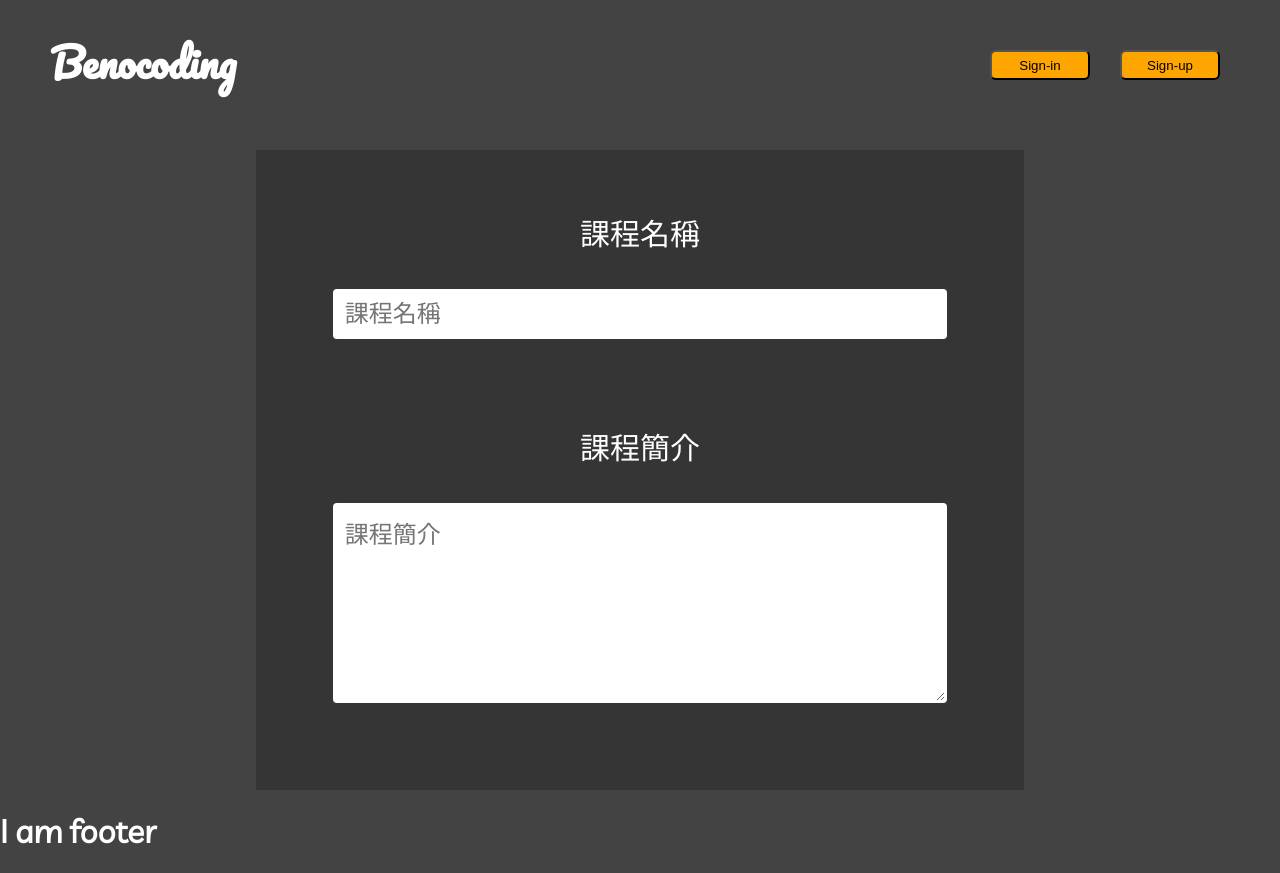
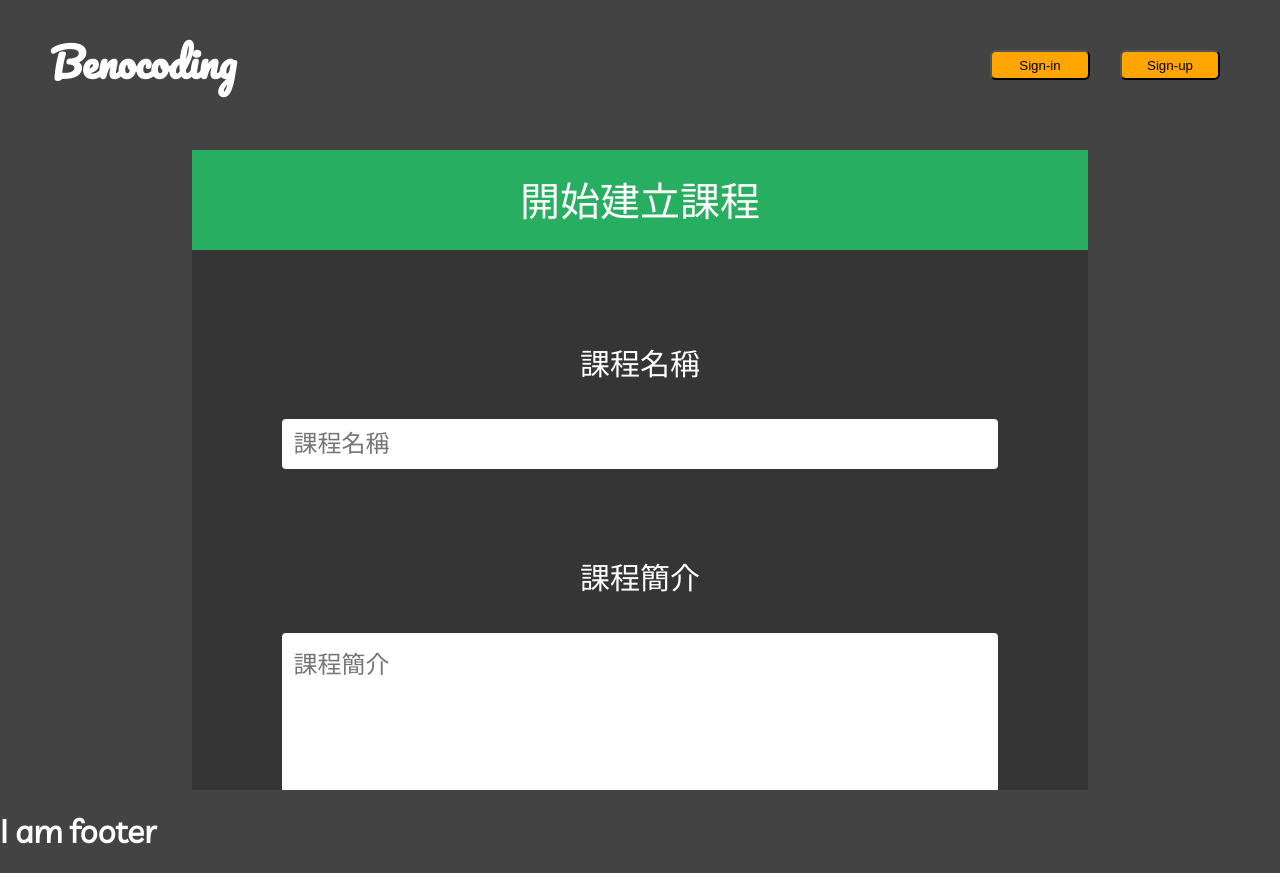
Before and after one commit to samfang9527/Benocoding-React, a React (Create React App) app in the folder benocoding/: page /create in a window 1280 px wide. Built offline with nearby package versions, Linux system fonts and the light colour scheme; no server answers.

Commit message:
complete basic create class page

```diff
--- a/benocoding/package.json
+++ b/benocoding/package.json
@@ -14,6 +14,7 @@
     "react-router": "^6.10.0",
     "react-router-dom": "^6.10.0",
     "react-scripts": "5.0.1",
+    "react-spinners": "^0.13.8",
     "socket.io-client": "^4.6.1",
     "styled-components": "^5.3.9",
     "web-vitals": "^2.1.4"
--- a/benocoding/src/pages/createClass/components/milestone.js
+++ b/benocoding/src/pages/createClass/components/milestone.js
@@ -162,10 +162,10 @@ const Milestone = ({id}) => {
                 })
 
                 const fileUrl = url.data.split('?')[0];
-                file.name = fileUrl;
+                const fileName = fileUrl.slice(fileUrl.lastIndexOf('/') + 1);
 
-                const fileSpan = document.getElementById(`file-${id}`);
-                fileSpan.value = fileUrl;
+                const fileSpan = document.getElementById(`milestone-file-${id}`);
+                fileSpan.value = fileName;
 
             } catch (err) {
                 console.error(err);
@@ -184,7 +184,7 @@ const Milestone = ({id}) => {
             <MultiLineQuestion className="milestone-desc" placeholder="milestone description" required/>
             <Title>Upload auto-test file</Title>
             <CustomFIleUpload type="file" accept=".js" onChange={handleFileUpload}/>
-            <span id={`file-${id}`} className="milestone-file" hidden></span>
+            <span id={`milestone-file-${id}`} className="milestone-file" hidden></span>
             <div>{showUpload(isUploadingFile, uploadFilePercent)}</div>
             <Title></Title>
         </MilestoneWrapper>
--- a/benocoding/src/pages/createClass/index.js
+++ b/benocoding/src/pages/createClass/index.js
@@ -2,13 +2,8 @@
 import styled from "styled-components";
 import axios from "axios";
 import { useState } from "react";
-
-import { LinearProgress, Box } from "@mui/material";
-import FormGroup from '@mui/material/FormGroup';
-import FormControlLabel from '@mui/material/FormControlLabel';
-import Checkbox from '@mui/material/Checkbox';
-import { cyan, amber } from '@mui/material/colors';
-
+import { LinearProgress, Box} from "@mui/material";
+import ClimbingBoxLoader from "react-spinners/ClimbingBoxLoader";
 import Milestone from "./components/milestone";
 import Tags from "./components/tags";
 
@@ -22,7 +17,7 @@ const Wrapper = styled.div`
 const Form = styled.form`
     display: flex;
     flex-direction: column;
-    width: 60%;
+    width: 70%;
     overflow: scroll;
     background-color: rgba(40, 40, 40, 50%);
     justify-content: space-between;
@@ -168,6 +163,24 @@ const RemoveMilestoneBtn = styled.button`
     }
 `;
 
+const LoadingPage = styled.div`
+    display: flex;
+    flex-direction: column;
+    justify-content: center;
+    align-items: center;
+    position: fixed;
+    width: 50%;
+    height: 40%;
+    background-color: rgba(0, 0, 0, 90%);
+    border-radius: 30px;
+    z-index: 100;
+    font-size: 30px;
+    font-weight: bold;
+    letter-spacing: 3px;
+    top: 50%;
+    margin-top: -25%;
+`;
+
 
 const CreateClass = () => {
 
@@ -178,6 +191,7 @@ const CreateClass = () => {
     const [uploadImageCancel, setUploadImageCancel] = useState(null);
     const [uploadVideoCancel, setUploadVideoCancel] = useState(null);
     const [milestones, setMilestones] = useState([0]);
+    const [isSubmitting, setIsSubmitting] = useState(false);
 
     async function handleImageUpload(e) {
         e.preventDefault();
@@ -213,10 +227,11 @@ const CreateClass = () => {
                 })
 
                 const fileUrl = url.data.split('?')[0];
+                const fileName = fileUrl.slice(fileUrl.lastIndexOf('\/') + 1);
 
                 // store image url in span
                 const imageSpan = document.getElementById('image-url');
-                imageSpan.value = fileUrl;
+                imageSpan.value = fileName;
 
             } catch (err) {
                 console.error(err);
@@ -261,11 +276,11 @@ const CreateClass = () => {
                 })
 
                 const fileUrl = url.data.split('?')[0];
-                file.name = fileUrl;
+                const fileName = fileUrl.slice(fileUrl.lastIndexOf('/') + 1);
 
                 // store video url in span
                 const videoSpan = document.getElementById('video-url');
-                videoSpan.value = fileUrl;
+                videoSpan.value = fileName;
 
             } catch (err) {
                 console.error(err);
@@ -322,18 +337,18 @@ const CreateClass = () => {
         }
     }
 
-    function addMilestone() {
+    function addMilestone(e) {
+        e.preventDefault();
         setMilestones([...milestones, milestones.length]);
     }
 
-    function removeMilestone() {
+    function removeMilestone(e) {
+        e.preventDefault();
         setMilestones(milestones.slice(0, milestones.length-1));
     }
 
     async function createClass(e) {
         e.preventDefault();
-
-        // graphql mutaion => add classInfo
 
         const ownerId = "642bfa7de0cb3322463c877c";
         const className = document.getElementById('class-name').value;
@@ -351,6 +366,7 @@ const CreateClass = () => {
                 classTags.push(tag.lastChild.textContent);
             }
         }
+        console.log(classTags);
         const classMilestones = milestones.map((ele) => {
             const milestoneData = document.getElementById(`milestone-${ele}`);
             const milestone = milestoneData.getElementsByClassName('milestone-name')[0].value;
@@ -359,7 +375,8 @@ const CreateClass = () => {
             return {
                 milestone,
                 milestoneDesc,
-                autoTest
+                autoTest,
+                passed: false
             }
         })
 
@@ -394,6 +411,7 @@ const CreateClass = () => {
         }
 
         try {
+            setIsSubmitting(true);
             const { data } = await axios({
                 method: "POST",
                 url: "http://localhost:8080/graphql",
@@ -403,19 +421,50 @@ const CreateClass = () => {
                 data: graphqlMutation
             })
 
-            console.log(data);
-
-
+            setTimeout(() => {
+                setIsSubmitting(false);
+                window.location.assign('/')
+            }, 3000);
 
         } catch (err) {
             console.error(err);
         }
+    }
 
+    function showLoading() {
+        return (
+            <LoadingPage>
+                <p style={{
+                    marginBottom: '100px'
+                }}>課程建立中</p>
+                <ClimbingBoxLoader
+                    color="darkorange"
+                    size={50}
+                    loading={isSubmitting}
+                ></ClimbingBoxLoader>
+            </LoadingPage>
+        )
     }
 
     return (
         <Wrapper>
+            {isSubmitting ? showLoading() : ''}
             <Form onSubmit={createClass}>
+                <Block style={{
+                    position: "sticky",
+                    top: "0",
+                    margin: "0"
+                }}>
+                    <Title style={{
+                        backgroundColor: "#27AE60",
+                        width: "100%",
+                        height: "100px",
+                        textAlign: "center",
+                        fontSize: "40px",
+                        padding: "20px 0",
+                        margin: "0 0 30px 0"
+                    }}>開始建立課程</Title>
+                </Block>
                 <Block>
                     <Title>課程名稱</Title>
                     <SingleLineQuestion id="class-name" name="className" placeholder="課程名稱" required/>
--- a/benocoding/src/utils/apis/user.js
+++ b/benocoding/src/utils/apis/user.js
@@ -17,11 +17,12 @@ async function fetchUserData(setClassInfos) {
                 }
             `,
             variables: {
-                meId: '64268831f4e06c2967eb55b5'
+                meId: '642bfa7de0cb3322463c877c'
             }
         })
     })
     const data = await res.json();
+    console.log(data);
 
     const { me } = data.data;
     if ( !me ) {
```
Also changed, not shown: 1 other file (tests, documents, lock files or other folders).
